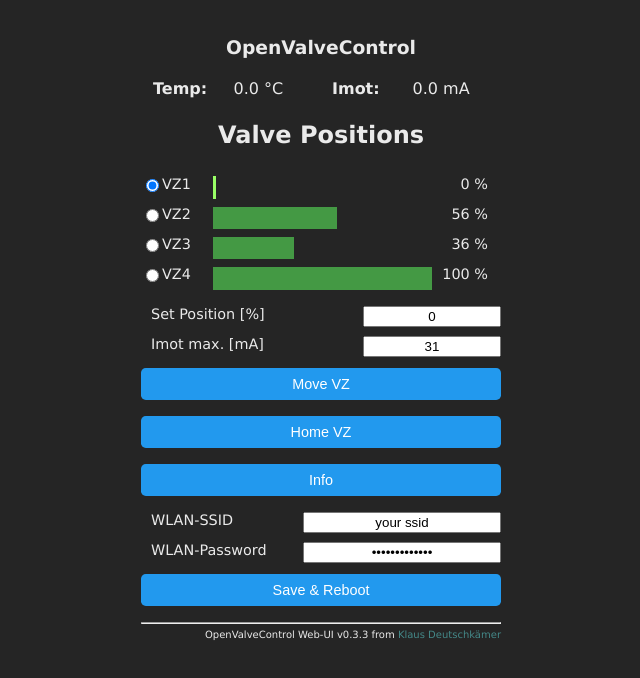
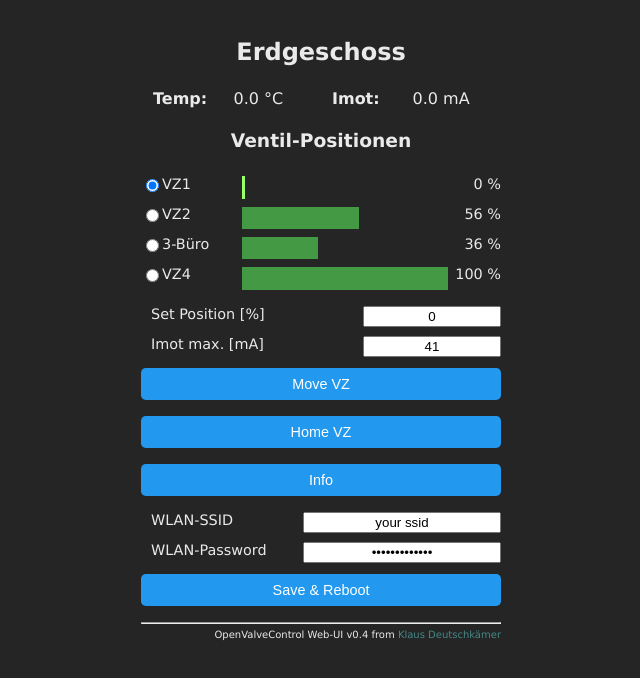
Before and after one commit to deklaus/OpenValveControl, a plain HTML site: page ESP-ValveControl/index.html in a window 1280 px wide. Both pictures are taken after a click on the radio button "VZ1". Shown: the whole page, without its empty margins (319-959 px from the left). Drawn offline with Linux system fonts and the light colour scheme; no server answers.

Commit message:
geändert:       ESP-ValveControl/ESP-ValveControl.ino 	geändert:       ESP-ValveControl/build/esp8266.esp8266.d1_mini_clone/ESP-ValveControl.ino.bin 	neue Datei:     ESP-ValveControl/customize.js 	geändert:       ESP-ValveControl/index.html 	geändert:       ESP-ValveControl/webUI.ino

```diff
--- /dev/null
+++ b/ESP-ValveControl/customize.js
@@ -0,0 +1,14 @@
+/* customize.js
+   Upload this script into the ESP filesystem.
+   It replaces some default headers and labels by the given texts.
+*/
+function CustomizeLabels ()
+{
+  document.getElementById('header1').innerHTML = 'Erdgeschoss';         // -> OpenValveControl
+  document.getElementById('header2').innerHTML = 'Ventil-Positionen';   // -> Valve Positions
+
+  document.getElementById('radio1').labels[0].innerHTML = 'VZ1';
+  document.getElementById('radio2').labels[0].innerHTML = 'VZ2';
+  document.getElementById('radio3').labels[0].innerHTML = '3-Büro';     // -> VZ3
+  document.getElementById('radio4').labels[0].innerHTML = 'VZ4';
+}
--- a/ESP-ValveControl/index.html
+++ b/ESP-ValveControl/index.html
@@ -11,16 +11,14 @@
 <script>
  'use strict';
 
- let version = 'v0.3.3';				// version of this Web UI
+ let version = 'v0.4';					// version of this Web UI
  let position = [-1, 0, 56, 36, 100];   // initial positions (javascript)
  let set_pos = [-1, 0, 65, 36, 100 ];   // valve set_positions
- let max_mA = [0.0, 31.0, 32.0, 33.0, 34.0 ];   // motor current limits [mA]
+ let max_mA = [0.0, 41.0, 42.0, 43.0, 44.0 ];   // motor current limits [mA]
 
-/*
- setInterval(f_status, 1500);
- f_status();
- f_info();
-*/
+ function get_floor() {
+  document.write("Erdgeschoss");
+ }
 
  function get_vz() {   // returns the 'value' of the selected checkbox: [1..4]
    let inputs = document.getElementsByName('vz');
@@ -44,7 +42,7 @@
    elem.setAttribute('style', 'width:' + position[sel].toString(10) + '%;background-color:' + color + ';');
  }
 
- function update_allpos() {	  // update aller Positionen
+ function update_allpos() {	  // update all valve positions
    for (let i = 1; i <= 4; i++) {
      update_pos(i);
    }
@@ -177,7 +175,7 @@
    width:360px;
    padding:10px;
  }
- /* Ventil-Positionen */
+ /* Valve Positions */
  div.table {
    width:360px;
    font-size:0.9rem;
@@ -188,7 +186,7 @@
  }
  div.td1 {
    text-align:left;
-   width:20%;
+   width:30%;
  }
  div.td2 {
    width:60%;
@@ -217,7 +215,6 @@
    width:100%;
    height:2rem;
    font-size:0.9rem;
-   //margin-top:1rem;
  }
  .btn:hover {
    background-color:#147;
@@ -242,18 +239,26 @@
  input[id=ssid],input[id=psk] {
    width:190px;
  }
- form, p[id=status] {
+ form {
    text-align:left;
    font-size:0.9rem;
  }
+ p[id=status] {
+   text-align:left;
+   font-size:0.8rem;
+}
+
 </style>
+<! Optional script to replace headers and labels by your own texts. The function customizeLabels()
+   must only be called once at the end of [body], when the complete HTML document has been read.>
+<script src="customize.js"></script>
 </head>
 <body>
  <div class='page'>
    <noscript>Oops! Apparently JavaScript is not active!<br>OpenValveControl requires JavaScript.<br>Please check your browser settings!<br>
    </noscript>
 
-   <h3>OpenValveControl</h3>
+   <h2 id='header1'>OpenValveControl</h2>
    <table style='width:100%; text-align:left;'>
      <tr>
        <td style='width:25%; padding-left:10px;'><b>Temp:</b></td>
@@ -263,27 +268,27 @@
      </tr>
    </table>
 
-   <h2>Valve Positions</h2>
+   <h3 id='header2'>Valve Positions</h3>
    <div class='table'>
      <div class='tr'>
        <div class='td1'><input type='radio' name='vz' id='radio1' value='1' onclick='VZselected(1)' checked> <label for='radio1'>VZ1</label></div>
-       <div class='td2'><div class='hbar' id='VZ1'; style='width:0%;'></div></div>
-       <div class='td3'><vz1>0 %</vz1></div>
+       <div class='td2'><div class='hbar' id='VZ1' style='width:50%;'></div></div>
+       <div class='td3'><vz1>50 %</vz1></div>
      </div>
      <div class='tr'>
        <div class='td1'><input type='radio' name='vz' id='radio2' value='2' onclick='VZselected(2)'> <label for='radio2'>VZ2</label></div>
-       <div class='td2'><div class='hbar' id='VZ2'; style='width:0%;'></div></div>
-       <div class='td3'><vz2>0 %</vz2></div>
+       <div class='td2'><div class='hbar' id='VZ2'; style='width:50%;'></div></div>
+       <div class='td3'><vz2>50 %</vz2></div>
      </div>
      <div class='tr'>
        <div class='td1'><input type='radio' name='vz' id='radio3' value='3' onclick='VZselected(3)'> <label for='radio3'>VZ3</label></div>
-       <div class='td2'><div class='hbar' id='VZ3'; style='width:0%;'></div></div>
-       <div class='td3'><vz3>0 %</vz3></div>
+       <div class='td2'><div class='hbar' id='VZ3'; style='width:50%;'></div></div>
+       <div class='td3'><vz3>50 %</vz3></div>
      </div>
      <div class='tr'>
        <div class='td1'><input type='radio' name='vz' id='radio4' value='4' onclick='VZselected(4)'> <label for='radio4'>VZ4</label></div>
-       <div class='td2'><div class='hbar' id='VZ4'; style='width:0%;'></div></div>
-       <div class='td3'><vz4>0 %</vz4></div>
+       <div class='td2'><div class='hbar' id='VZ4'; style='width:50%;'></div></div>
+       <div class='td3'><vz4>50 %</vz4></div>
      </div>
    </div>
 
@@ -310,10 +315,12 @@
 
    <p><button class='btn' name='btn_save'   onclick='f_save();' title='Save WiFi credentials in /ovc.ini, then reboot'>
 		Save & Reboot</button></p>
-   <p id='status'> </p>
+   <p id='status'>  </p>
 
    <script>
      'use strict';
+	 CustomizeLabels();	/* replace default texts by custom labels given in customize.js*/
+
      let elem = document.getElementsByName('vz');
      for (let i = 0; i < 4; i++) {
        elem[i].addEventListener('click', update_allpos);
@@ -325,6 +332,7 @@
      f_info();
    </script>
 
+
    <div style='text-align:right;font-size:10px;'>
      <hr/>
      OpenValveControl Web-UI
```
Also changed, not shown: ESP-ValveControl/.theia/settings.json (added), 3 other files.
